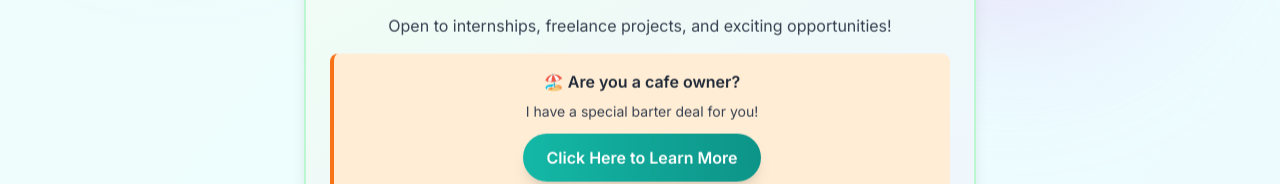
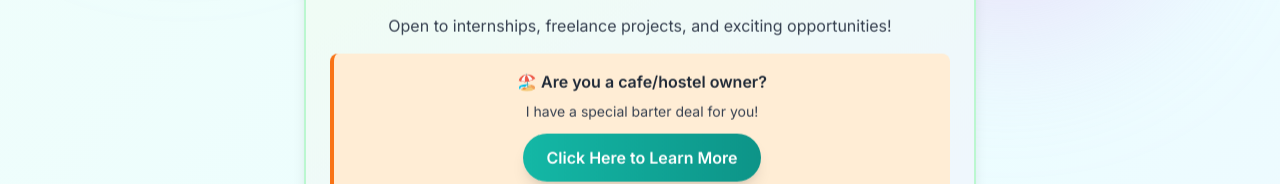
Before and after one commit to lohitakshcodes/Portfolio, a React (Vite) app: page / in a window 1280 px wide. Shown: the part 459-643 px from the top of the page. Built offline with nearby package versions, Linux system fonts and the light colour scheme.

Commit message:
added hostel

```diff
--- a/src/pages/Home.jsx
+++ b/src/pages/Home.jsx
@@ -84,7 +84,7 @@ const Home = () => {
                                     </p>
                                     <div className="bg-orange-100 border-l-4 border-orange-500 p-4 rounded-lg mb-4">
                                         <p className="text-gray-800 font-semibold mb-2">
-                                            🏖️ Are you a cafe owner?
+                                            🏖️ Are you a cafe/hostel owner?
                                         </p>
                                         <p className="text-gray-700 text-sm mb-3">
                                             I have a special barter deal for you!
```
